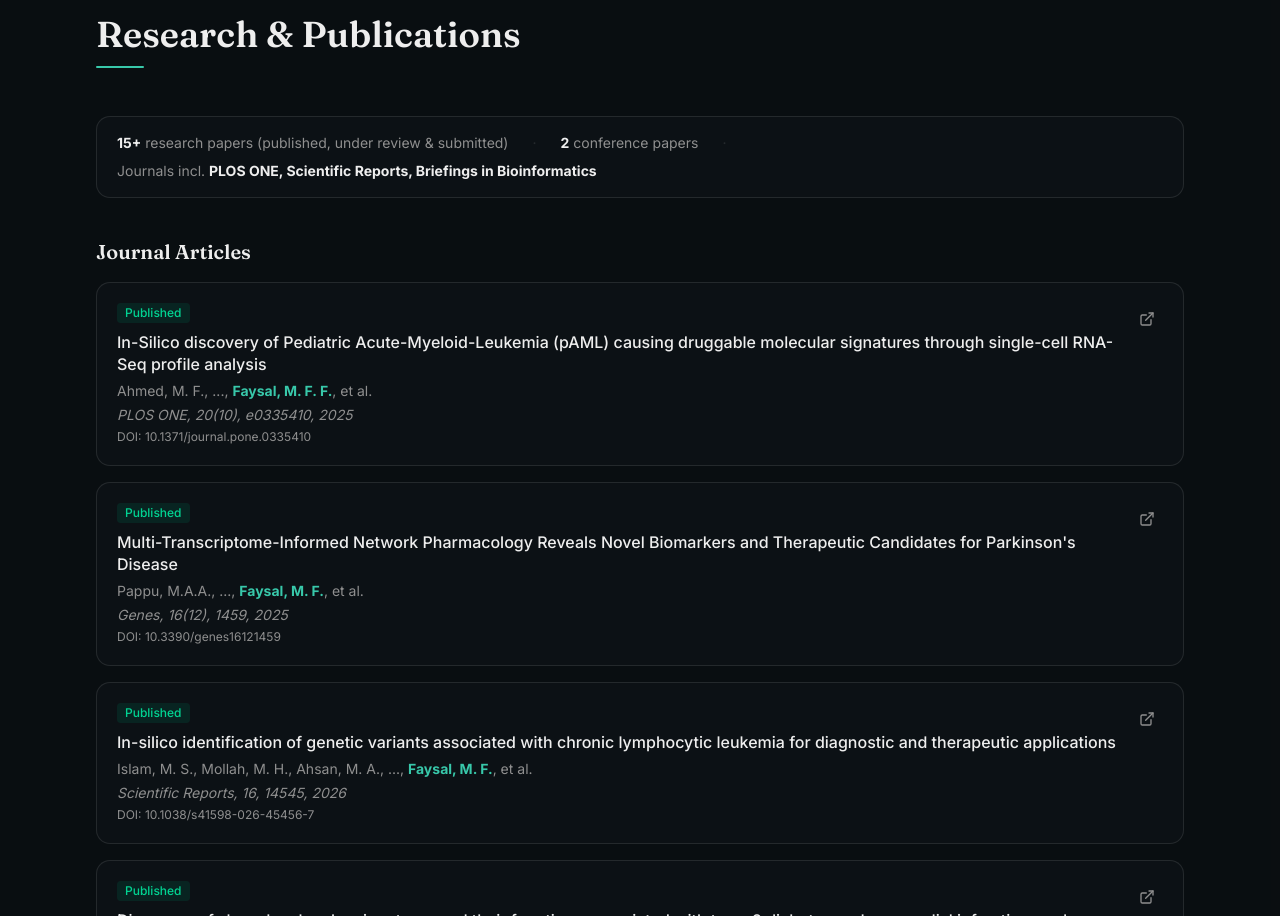
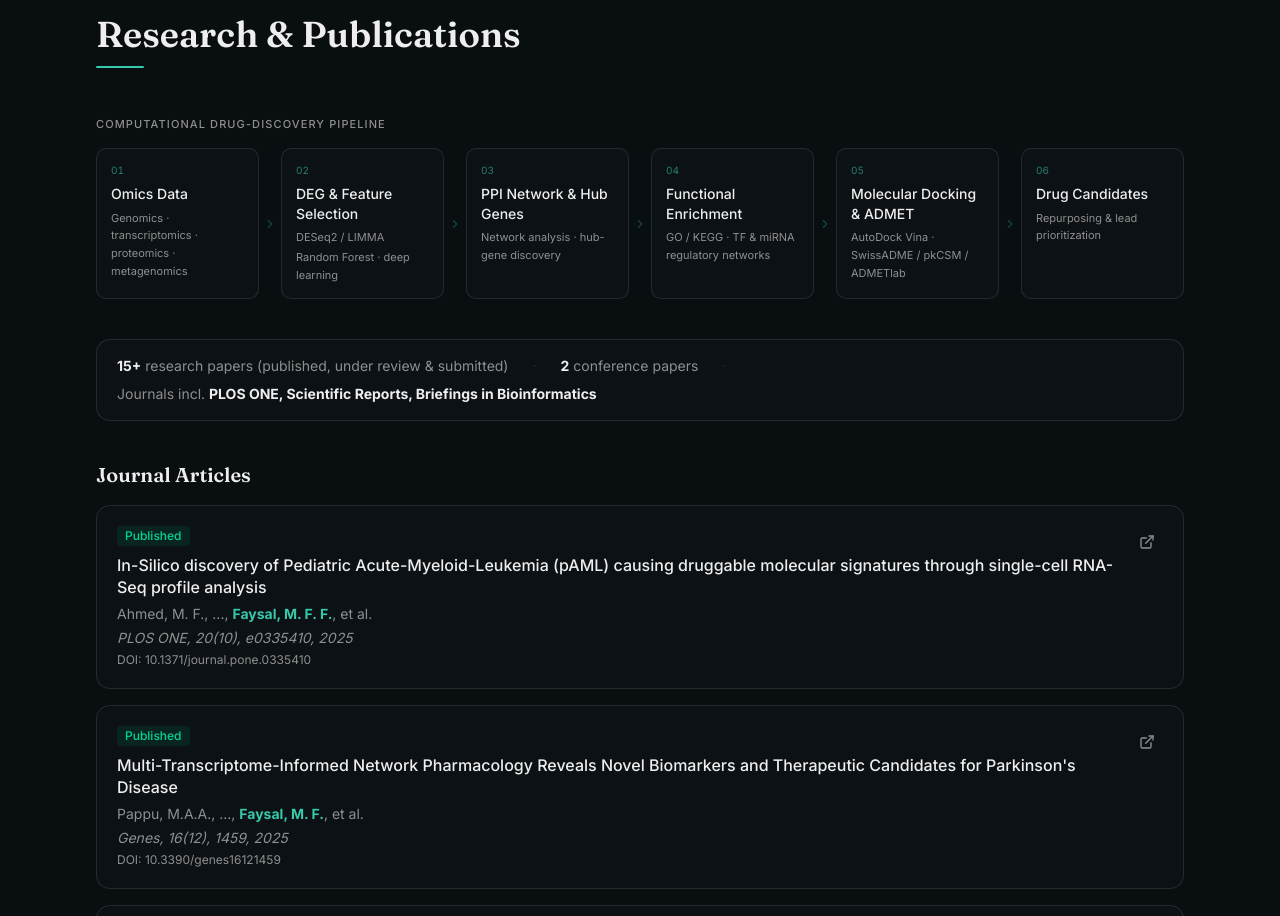
Before and after one commit to faysalfahim/Portfolio, a Next.js app: page / in a window 1280 px wide. Shown: the part 1554-2470 px from the top of the page. Built offline with nearby package versions, Linux system fonts and the light colour scheme.

Commit message:
Design Tweaks

```diff
--- /dev/null
+++ b/app/opengraph-image.tsx
@@ -0,0 +1,162 @@
+import { ImageResponse } from "next/og";
+
+// Required for static export (`output: "export"` in next.config.ts)
+export const dynamic = "force-static";
+
+export const alt =
+  "Md Fahim Faysal — Bioinformatics Researcher & Full-Stack Developer";
+export const size = { width: 1200, height: 630 };
+export const contentType = "image/png";
+
+// Approximate hex equivalents of the site's OKLCH tokens
+const BG = "#141820";      // oklch(0.13 0.01 240) — dark bg
+const ACCENT = "#2BAA85";  // oklch(0.621 0.137 175.4) — primary teal
+const FG = "#F0F4F8";      // near-white foreground
+const MUTED = "#6B7280";   // muted text
+
+// Decorative node positions for the PPI network motif (upper-right quadrant)
+const NODES = [
+  { x: 940,  y: 90,  r: 7,  hub: true },
+  { x: 1030, y: 155, r: 5,  hub: false },
+  { x: 1090, y: 75,  r: 4,  hub: false },
+  { x: 1110, y: 210, r: 6,  hub: true },
+  { x: 1055, y: 290, r: 5,  hub: false },
+  { x: 950,  y: 235, r: 4,  hub: false },
+  { x: 1140, y: 335, r: 4,  hub: false },
+  { x: 870,  y: 165, r: 5,  hub: false },
+] as const;
+
+// Edges between node pairs — drawn as rotated divs
+const EDGES: [number, number][] = [
+  [0, 1], [1, 2], [1, 3], [3, 4], [4, 5], [0, 5], [3, 6], [7, 0], [7, 5],
+];
+
+export default function Image() {
+  return new ImageResponse(
+    (
+      <div
+        style={{
+          width: "100%",
+          height: "100%",
+          display: "flex",
+          flexDirection: "column",
+          alignItems: "flex-start",
+          justifyContent: "center",
+          padding: "80px 100px",
+          background: BG,
+          position: "relative",
+          overflow: "hidden",
+        }}
+      >
+        {/* Decorative edge lines */}
+        {EDGES.map(([a, b], i) => {
+          const na = NODES[a], nb = NODES[b];
+          const dx = nb.x - na.x, dy = nb.y - na.y;
+          const len = Math.sqrt(dx * dx + dy * dy);
+          const angle = (Math.atan2(dy, dx) * 180) / Math.PI;
+          return (
+            <div
+              key={`e${i}`}
+              style={{
+                position: "absolute",
+                left: na.x,
+                top: na.y,
+                width: len,
+                height: 1,
+                background: ACCENT,
+                opacity: 0.18,
+                transformOrigin: "0 50%",
+                transform: `rotate(${angle}deg)`,
+              }}
+            />
+          );
+        })}
+
+        {/* Decorative node dots */}
+        {NODES.map(({ x, y, r, hub }, i) => (
+          <div
+            key={`n${i}`}
+            style={{
+              position: "absolute",
+              left: x - r,
+              top: y - r,
+              width: r * 2,
+              height: r * 2,
+              borderRadius: "50%",
+              background: ACCENT,
+              opacity: hub ? 0.85 : 0.35,
+            }}
+          />
+        ))}
+
+        {/* Large faint circle — bottom-right corner accent */}
+        <div
+          style={{
+            position: "absolute",
+            bottom: -120,
+            right: -120,
+            width: 400,
+            height: 400,
+            borderRadius: "50%",
+            border: `1.5px solid ${ACCENT}`,
+            opacity: 0.07,
+          }}
+        />
+
+        {/* Accent bar */}
+        <div
+          style={{
+            width: 56,
+            height: 4,
+            background: ACCENT,
+            borderRadius: 2,
+            marginBottom: 36,
+          }}
+        />
+
+        {/* Name */}
+        <div
+          style={{
+            fontSize: 74,
+            fontWeight: 700,
+            color: FG,
+            lineHeight: 1.05,
+            marginBottom: 22,
+            letterSpacing: "-1.5px",
+          }}
+        >
+          Md Fahim Faysal
+        </div>
+
+        {/* Tagline */}
+        <div
+          style={{
+            fontSize: 27,
+            color: ACCENT,
+            fontWeight: 500,
+            lineHeight: 1.4,
+            marginBottom: 44,
+          }}
+        >
+          Bioinformatics Researcher · Full-Stack Developer · Competitive Programmer
+        </div>
+
+        {/* Footer row */}
+        <div
+          style={{
+            display: "flex",
+            alignItems: "center",
+            gap: 20,
+            fontSize: 18,
+            color: MUTED,
+          }}
+        >
+          <span>Rajshahi, Bangladesh</span>
+          <span style={{ color: ACCENT, opacity: 0.5 }}>·</span>
+          <span>faysalfahim.vercel.app</span>
+        </div>
+      </div>
+    ),
+    { ...size }
+  );
+}
--- /dev/null
+++ b/app/twitter-image.tsx
@@ -0,0 +1,2 @@
+export const dynamic = "force-static";
+export { default, alt, size, contentType } from "./opengraph-image";
--- a/components/sections/research.tsx
+++ b/components/sections/research.tsx
@@ -2,6 +2,7 @@ import { SectionWrapper, SectionHeading } from "@/components/section-wrapper";
 import { publications, type PublicationStatus } from "@/data";
 import { ExternalLink } from "lucide-react";
 import { VolcanoDivider } from "@/components/visual/volcano-divider";
+import { ResearchPipeline } from "@/components/visual/research-pipeline";
 
 const statusConfig: Record<
   PublicationStatus,
@@ -52,6 +53,8 @@ export function Research() {
     <SectionWrapper id="research" className="bg-muted/30">
       <VolcanoDivider />
       <SectionHeading>Research & Publications</SectionHeading>
+
+      <ResearchPipeline />
 
       {/* Stat strip */}
       <div className="mb-10 flex flex-wrap gap-x-6 gap-y-2 text-sm text-muted-foreground border border-border rounded-xl px-5 py-4 bg-card">
--- /dev/null
+++ b/components/visual/research-pipeline.tsx
@@ -0,0 +1,106 @@
+"use client";
+
+import { Fragment, useRef } from "react";
+import { motion, useInView, useReducedMotion, type Variants } from "framer-motion";
+import { ChevronRight, ChevronDown } from "lucide-react";
+
+interface Stage {
+  title: string;
+  // Each element is rendered as its own line — use two elements on stage 2
+  // so statistical methods (DESeq2/LIMMA) and ML/DL methods appear as distinct groups.
+  tools: string[];
+}
+
+const STAGES: Stage[] = [
+  {
+    title: "Omics Data",
+    tools: ["Genomics · transcriptomics · proteomics · metagenomics"],
+  },
+  {
+    title: "DEG & Feature Selection",
+    tools: ["DESeq2 / LIMMA", "Random Forest · deep learning"],
+  },
+  {
+    title: "PPI Network & Hub Genes",
+    tools: ["Network analysis · hub-gene discovery"],
+  },
+  {
+    title: "Functional Enrichment",
+    tools: ["GO / KEGG · TF & miRNA regulatory networks"],
+  },
+  {
+    title: "Molecular Docking & ADMET",
+    tools: ["AutoDock Vina · SwissADME / pkCSM / ADMETlab"],
+  },
+  {
+    title: "Drug Candidates",
+    tools: ["Repurposing & lead prioritization"],
+  },
+];
+
+const containerVariants: Variants = {
+  hidden: {},
+  show: { transition: { staggerChildren: 0.08, delayChildren: 0.05 } },
+};
+
+const cardVariants: Variants = {
+  hidden: { opacity: 0, y: 14 },
+  show: { opacity: 1, y: 0, transition: { duration: 0.4, ease: "easeOut" } },
+};
+
+export function ResearchPipeline() {
+  const ref = useRef<HTMLDivElement>(null);
+  const inView = useInView(ref, { once: true, margin: "-60px" });
+  const reduced = useReducedMotion();
+
+  return (
+    <section aria-label="Research pipeline" className="mb-10">
+      <p className="text-[11px] font-medium tracking-widest text-muted-foreground uppercase mb-4">
+        Computational Drug-Discovery Pipeline
+      </p>
+      <motion.div
+        ref={ref}
+        variants={reduced ? undefined : containerVariants}
+        initial={reduced ? false : "hidden"}
+        animate={inView || reduced ? "show" : "hidden"}
+        className="flex flex-col lg:flex-row lg:items-stretch"
+      >
+        {STAGES.map((stage, i) => (
+          <Fragment key={stage.title}>
+            <motion.div
+              variants={reduced ? undefined : cardVariants}
+              className="flex-1 min-w-0 rounded-lg border border-border bg-card hover:border-primary/50 transition-colors p-3 lg:p-3.5"
+            >
+              <div className="text-[10px] font-mono text-primary/60 mb-1.5 tabular-nums">
+                {String(i + 1).padStart(2, "0")}
+              </div>
+              <div className="text-sm font-medium text-foreground leading-snug mb-1.5">
+                {stage.title}
+              </div>
+              <div className="flex flex-col gap-0.5">
+                {stage.tools.map((line, j) => (
+                  <span
+                    key={j}
+                    className="text-[11px] text-muted-foreground leading-relaxed"
+                  >
+                    {line}
+                  </span>
+                ))}
+              </div>
+            </motion.div>
+
+            {i < STAGES.length - 1 && (
+              <div
+                aria-hidden
+                className="flex items-center justify-center shrink-0 py-1.5 lg:py-0 lg:px-1 self-center text-primary/30"
+              >
+                <ChevronDown className="lg:hidden w-3.5 h-3.5" />
+                <ChevronRight className="hidden lg:block w-3.5 h-3.5" />
+              </div>
+            )}
+          </Fragment>
+        ))}
+      </motion.div>
+    </section>
+  );
+}
```
